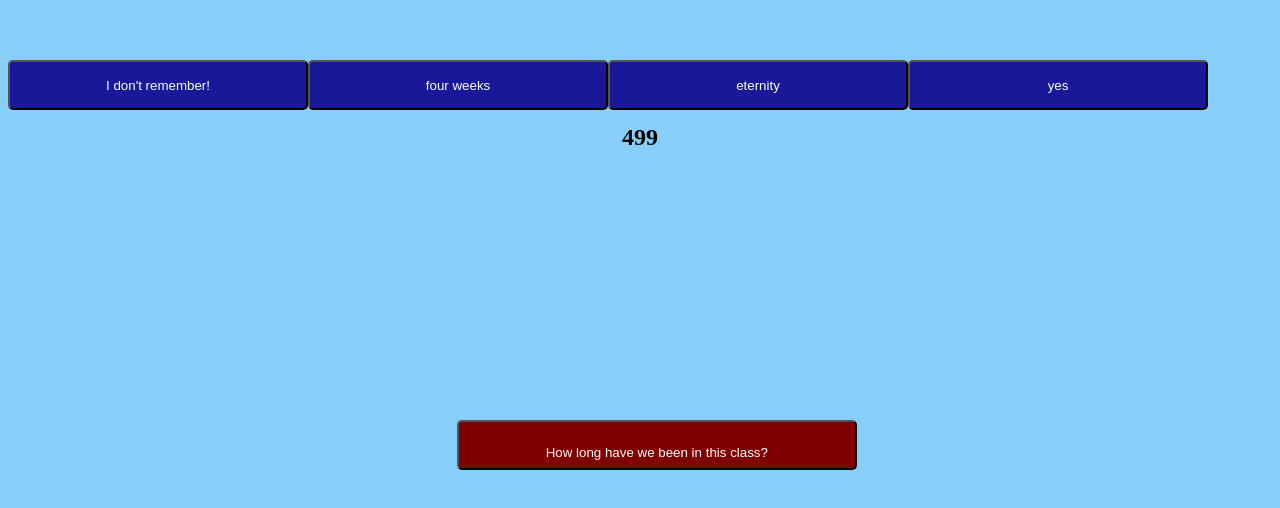
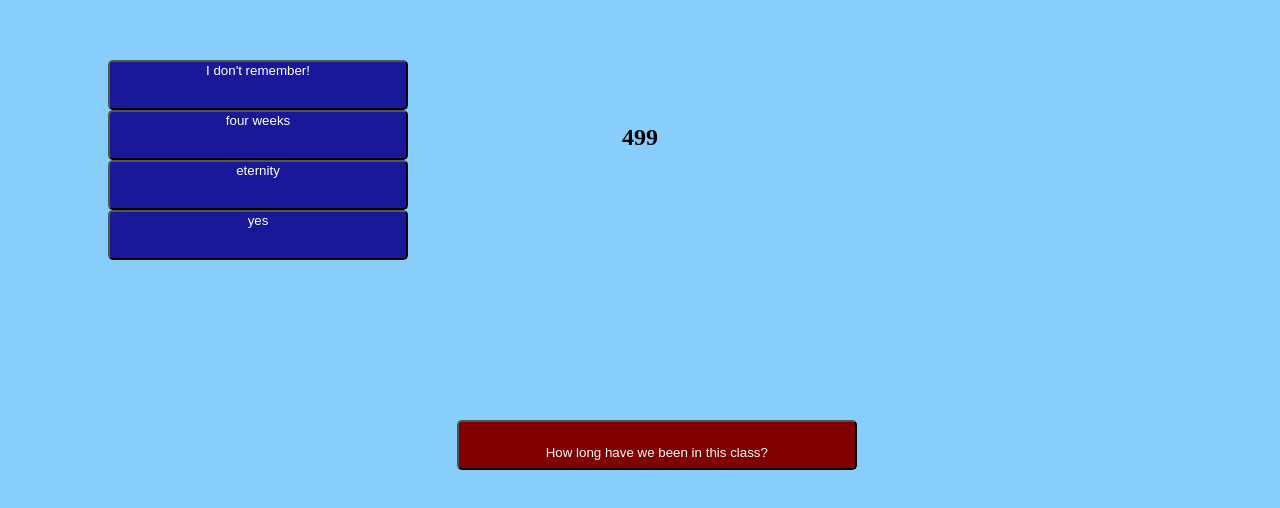
Before and after one commit to cornwalljeremy/04-Code-Quiz, a plain HTML site: page index.html in a window 1280 px wide. Both pictures are taken after a click on the button "Start". Shown: the part 166-674 px from the top of the page. Drawn offline with Linux system fonts and the light colour scheme.

Commit message:
not-as-broken

```diff
--- a/assets/style.css
+++ b/assets/style.css
@@ -37,7 +37,9 @@ button {
 #question-list button {
   background-color: rgb(24, 24, 152);
   color: white;
-
+  display: flex;
+  flex-direction: column;
+ margin-left: 100px;
   height: 50px;
   width: 300px;
   justify-content: space-between;
```
